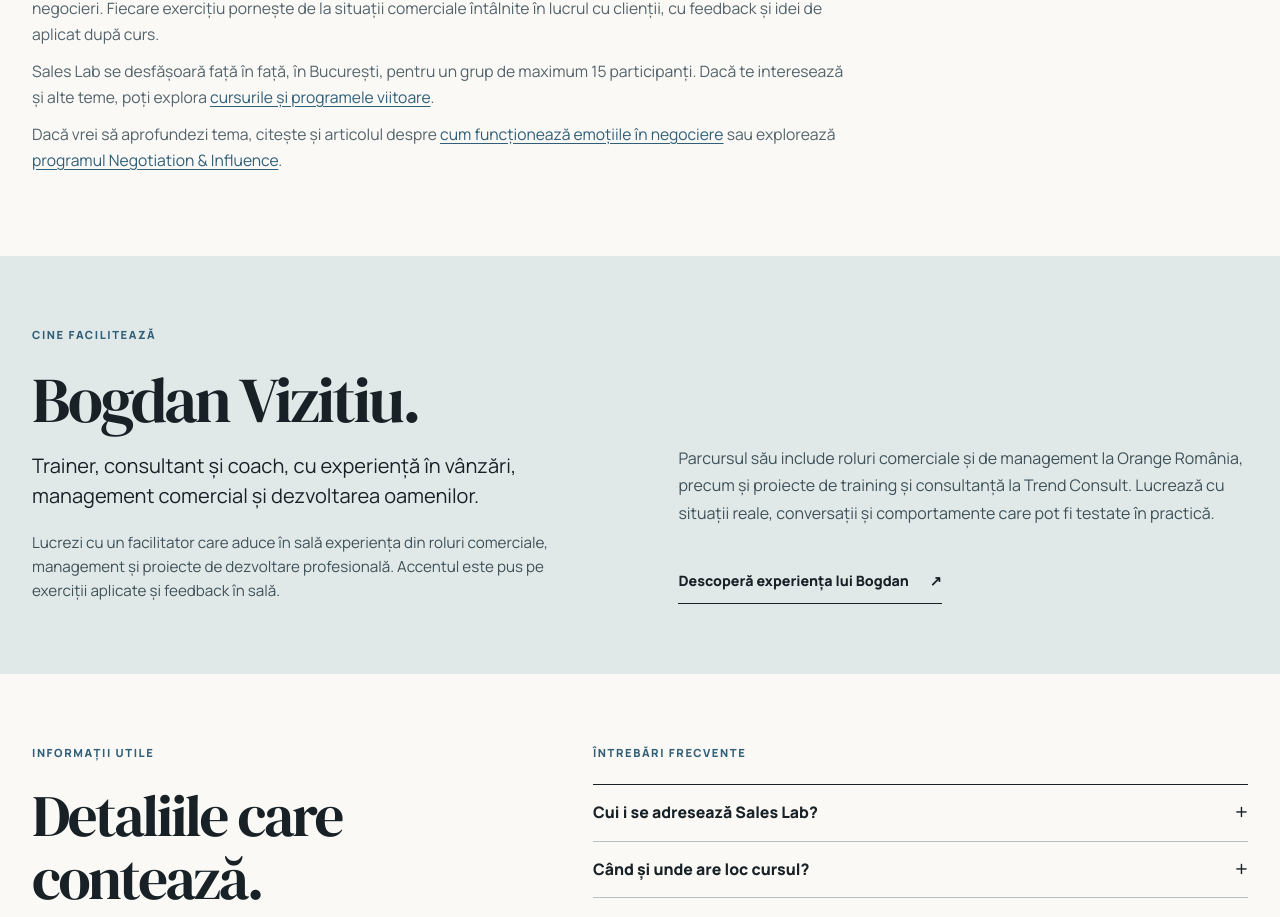
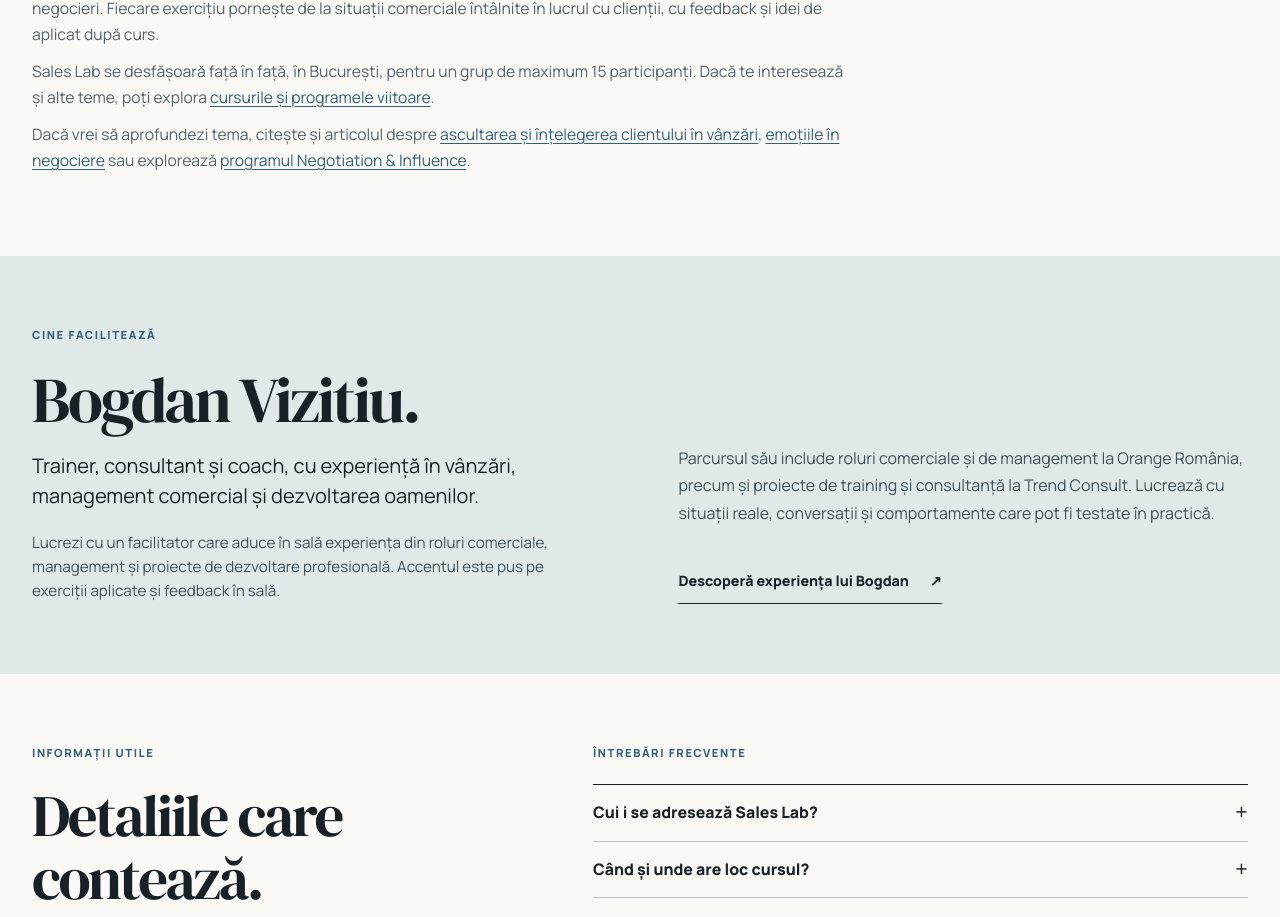
Before and after one commit to ivanovroxana1988-arch/bogdanvizitiu, a Next.js app: page /sales-lab in a window 1280 px wide. Shown: the part 2820-3737 px from the top of the page. Built offline with nearby package versions, Linux system fonts and the light colour scheme.

Commit message:
seo(content): publish researched sales listening article with valid RO/EN course links

```diff
--- a/app/(ro)/sales-lab/page.tsx
+++ b/app/(ro)/sales-lab/page.tsx
@@ -339,8 +339,11 @@ export default function SalesLabPage() {
             </p>
             <p>
               Dacă vrei să aprofundezi tema, citește și articolul despre{' '}
+              <a href="/insights/cat-valoreaza-sa-te-simti-ascultat">
+                ascultarea și înțelegerea clientului în vânzări
+              </a>,{' '}
               <a href="/insights/negocierea-nu-este-doar-despre-argumente">
-                cum funcționează emoțiile în negociere
+                emoțiile în negociere
               </a>{' '}
               sau explorează{' '}
               <a href="/cursuri/arta-negocierii">programul Negotiation &amp; Influence</a>.
```
